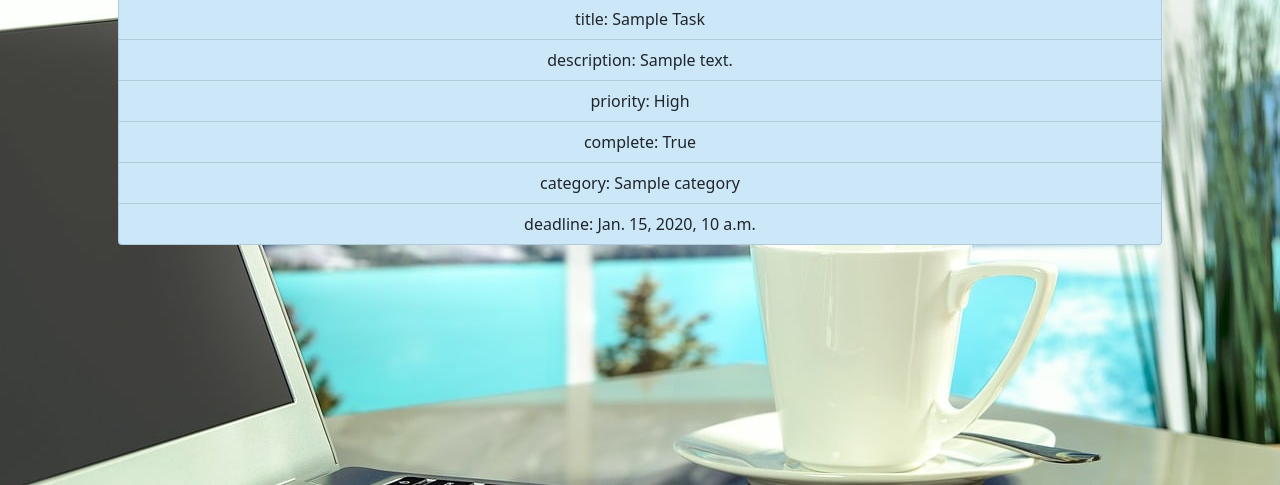
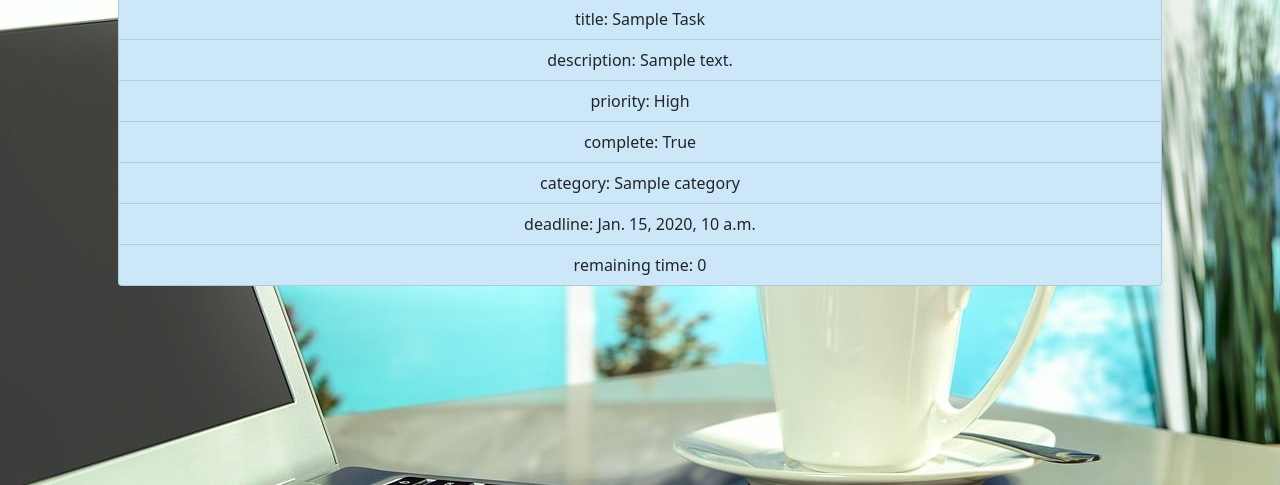
Before and after one commit to AlaGolshani/ToDo-webapp, a Django app: page /todo/task-detail/1/ in a window 1280 px wide. Shown: the part 275-760 px from the top of the page. Run offline with Django 3.2, Linux system fonts and the light colour scheme; tables that the repository leaves empty hold one stand-in row (values such as "Sample post").

Commit message:
Custom template tag and filter

```diff
--- a/templates/task/task_detail.html
+++ b/templates/task/task_detail.html
@@ -1,5 +1,5 @@
 {% extends 'base.html' %}
-
+{% load task_extras %}
 
 {% block title %}
     task {{ task.title | title }}
@@ -31,6 +31,12 @@
                 <li class="bg-lightblue list-group-item text-center">
                     deadline: {{ task.deadline|default:"-" }}
                 </li>
+                {% if task.deadline %}
+                    {% remaining_time task.deadline as remaining_time %}
+                    <li class="bg-lightblue list-group-item text-center">
+                        remaining time: {{ remaining_time }}
+                    </li>
+                {% endif %}
             </ul>
         </div>
     </div>
--- /dev/null
+++ b/todo/templatetags/task_extras.py
@@ -0,0 +1,22 @@
+from datetime import timezone
+from django import template
+from django.template.defaultfilters import stringfilter
+from datetime import datetime
+
+register = template.Library()
+
+
+@register.filter
+@stringfilter
+def title(value):
+    return value.title()
+
+
+@register.simple_tag
+def remaining_time(expiry_time):
+    now = datetime.now(timezone.utc)
+    if expiry_time > now:
+        time_difference = str(expiry_time - now).split('.')[0]
+        return time_difference
+    else:
+        return 0
--- a/todo/views.py
+++ b/todo/views.py
@@ -48,6 +48,3 @@ class CategoryTasks(View):
 class TaskDetailView(DetailView):
     model = Task
     template_name = 'task/task_detail.html'
-
-    # def get_context_data(self, **kwargs):
-    #     super().get_context_data(self, kwargs)
```
Also changed, not shown: todo/templatetags/__init__.py (added).
